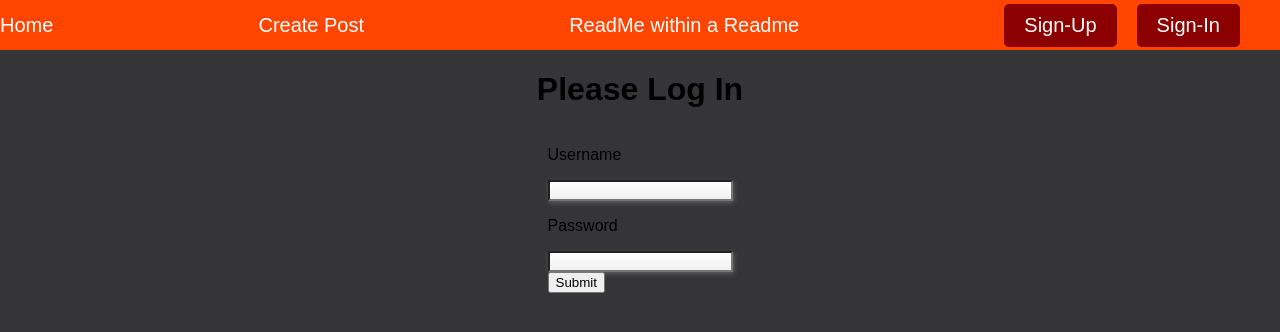
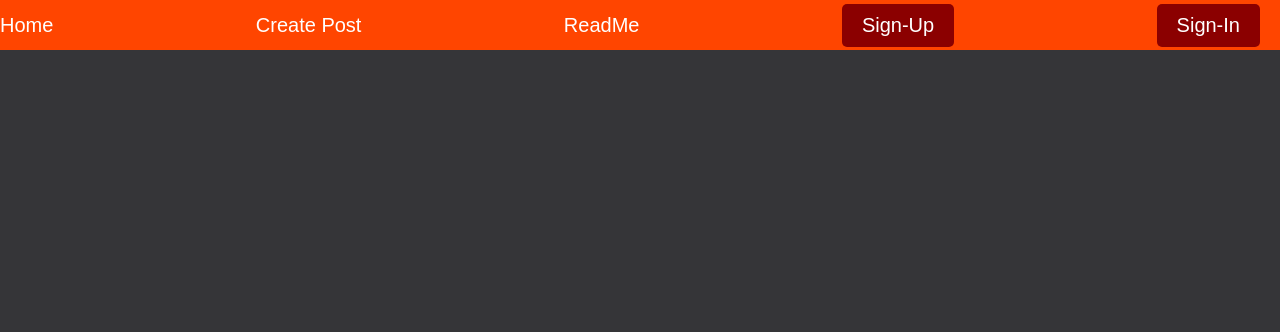
Before and after one commit to layz1008/Final_project, a React (Create React App) app in the folder final_project/: page /signin in a window 1280 px wide. Shown: the top 332 px of the page. Built offline with nearby package versions, Linux system fonts and the light colour scheme.

Commit message:
SignInModal for navbar

```diff
--- a/final_project/src/App.js
+++ b/final_project/src/App.js
@@ -3,7 +3,6 @@ import Home from "./screens/home/Home.jsx";
 import CreatePost from "./screens/createPost/CreatePost.jsx";
 import Subreddit from "./screens/subreddit/Subreddit.jsx";
 import SignUp from "./screens/signUp/SignUp.jsx";
-import SignIn from "./screens/signIn/SignIn.jsx";
 import { Routes, Route } from "react-router-dom";
 
 function App() {
@@ -18,8 +17,6 @@ function App() {
         <Route path="/create" element={<CreatePost />} />
         <Route path="/readmex2" element={<Subreddit/>} />
         <Route path="/signup" element={<SignUp />} />
-        <Route path="/signin" element={<SignIn />} />
-
       </Routes>
     </div>
     </div>
--- a/final_project/src/components/navbar/Nav.jsx
+++ b/final_project/src/components/navbar/Nav.jsx
@@ -1,31 +1,52 @@
 import React from "react";
 import { NavLink } from "react-router-dom";
 import "./nav.css"
+import SignInModal from "./SignIn.jsx";
+
 
 // We will eventually need some functions up here for authentication
 
-export default function Nav() {
+class Navbar extends React.Component{
+  state = {modalOpen:false}
+
+  handleModalOpen = () => {
+    this.setState((prevState) => {
+       return{
+          modalOpen: !prevState.modalOpen
+       }})
+    }
+
+  handleSignIn= (username, password) => {}
+
+
+  render() {
     return (
       <div>
         <nav className="navBar">
-        <NavLink className={"navBarInfo"} to="/">
+          <NavLink className={"navBarInfo Link"} to="/">
             Home
           </NavLink>
-        <NavLink className={"navBarInfo"} to="/create">
+          <NavLink className={"navBarInfo Link"} to="/create">
             Create Post
           </NavLink>
-        <NavLink className={"navBarInfo"} to="/readmex2">
-          ReadMe within a Readme
+          <NavLink className={"navBarInfo Link"} to="/readmex2">
+            ReadMe
           </NavLink>
-        <div className="navBarInfo" id="barButton">
           <NavLink className={"navBarInfo"} id="navbar-buttons" to="/signup">
             Sign-Up
           </NavLink>
-        <NavLink className={"navBarInfo"} id="navbar-buttons" to="/signin">
+          <p onClick={this.handleModalOpen} className={"navBarInfo"} id="navbar-buttons" >
             Sign-In
-        </NavLink>
+          </p>
+        </nav>
+        <SignInModal
+              modalOpen={this.state.modalOpen}
+              handleModalOpen={this.handleModalOpen}
+              handleSignIn={this.handleSignIn}
+           />
       </div>
-      </nav>
-    </div>
-  );
+    )
   }
+}
+
+export default Navbar;
--- /dev/null
+++ b/final_project/src/components/navbar/SignIn.jsx
@@ -0,0 +1,37 @@
+import React from 'react';
+import Modal from 'react-bootstrap/Modal';
+import Button from 'react-bootstrap/Button';
+
+const SignInModal = (props) => {
+  return(
+   <>
+   <Modal show={props.modalOpen} onHide={props.handleModalOpen}>
+       <Modal.Header closeButton>
+          <Modal.Title>Login</Modal.Title>
+       </Modal.Header>
+       <Modal.Body className="SignInForm">
+       <form>
+        <label>
+          <p>Username</p>
+          <input type="text" />
+        </label>
+        <label>
+          <p>Password</p>
+          <input type="password" />
+        </label>
+        <div>
+          <button type="submit">Submit</button>
+        </div>
+      </form>
+       </Modal.Body>
+       <Modal.Footer>
+          <Button variant="danger" onClick={props.handleModalOpen}>
+             Cancel
+          </Button>
+       </Modal.Footer>
+   </Modal>
+ </>
+  )
+}
+
+export default SignInModal;
--- a/final_project/src/components/navbar/nav.css
+++ b/final_project/src/components/navbar/nav.css
@@ -40,3 +40,7 @@
     flex-direction: row;
 
   }
+
+  .SignInForm {
+
+  }
--- a/final_project/src/screens/signIn/SignIn.jsx
+++ /dev/null
@@ -1,23 +0,0 @@
-import React from 'react';
-import './signin.css';
-
-export default function Login() {
-  return(
-    <div className="login-wrapper">
-      <h1>Please Log In</h1>
-      <form>
-        <label>
-          <p>Username</p>
-          <input type="text" />
-        </label>
-        <label>
-          <p>Password</p>
-          <input type="password" />
-        </label>
-        <div>
-          <button type="submit">Submit</button>
-        </div>
-      </form>
-    </div>
-  )
-}
--- a/final_project/src/screens/signIn/signin.css
+++ /dev/null
@@ -1,5 +0,0 @@
-.login-wrapper {
-    display: flex;
-    flex-direction: column;
-    align-items: center;
-}
```
Lines whose indentation alone changed are shown as unchanged.
